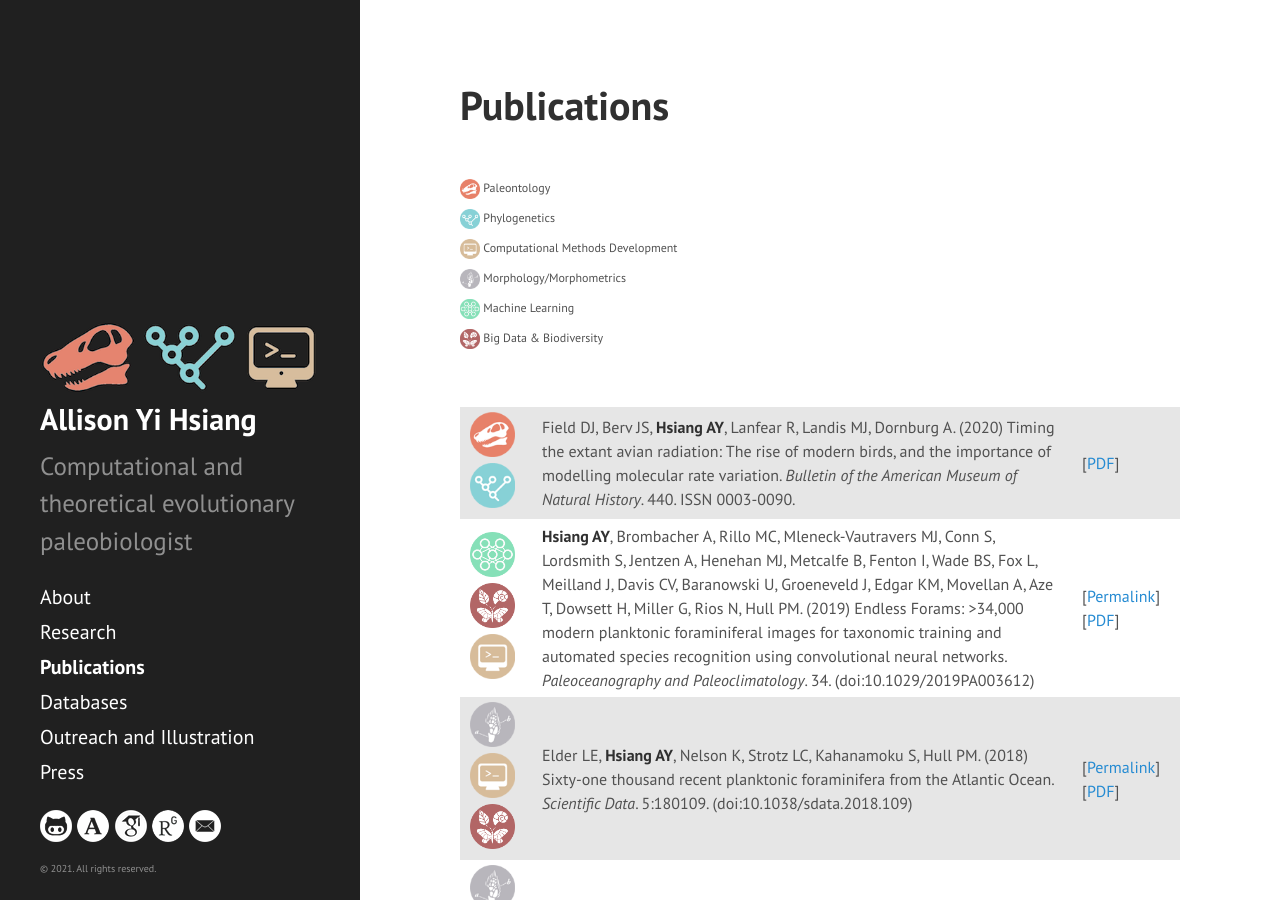
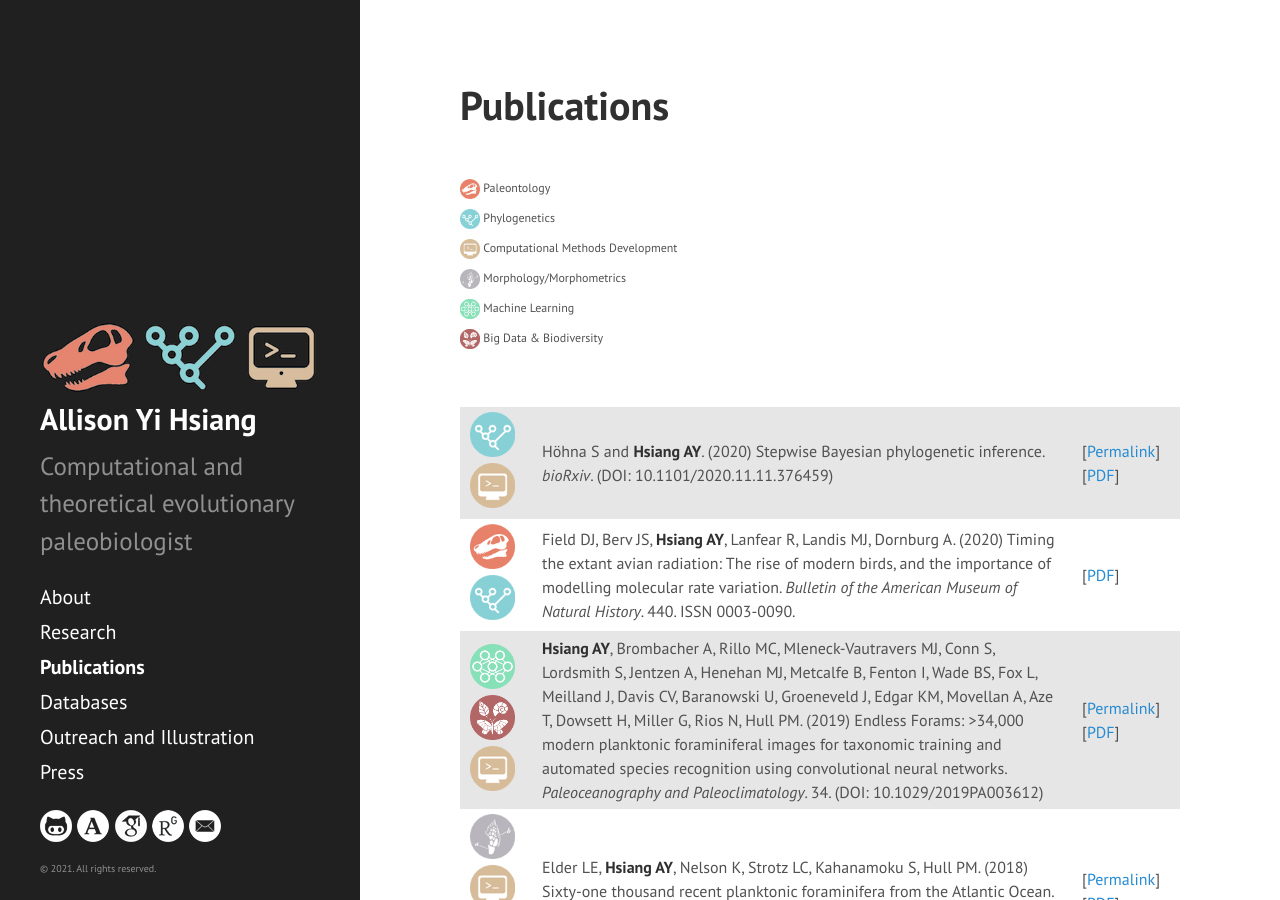
Before and after one commit to ahsiang/ahsiang.github.io, a Jekyll site: the page built from publications.md, in a window 1280 px wide and 900 px high. Built offline with Jekyll 4.4.1, drawn with Linux system fonts in a browser that asks for light colours; some of the changed text lies outside the part shown.

Commit message:
Add SBD citation

```diff
--- a/publications.md
+++ b/publications.md
@@ -26,6 +26,19 @@ order: 2
     <th class="row-links"></th>
   </thead>
   <tbody>
+  	  <tr>
+      <td>
+        <img src="../logos/phylogenetics-icon.png" height="45">
+        <img src="../logos/computational-icon.png" height="45">
+      </td>
+      <td>
+            Höhna S and <strong>Hsiang AY</strong>. (2020) Stepwise Bayesian phylogenetic inference. <em>bioRxiv</em>. (DOI: 10.1101/2020.11.11.376459)
+      </td>
+      <td>
+        [<a href="https://www.biorxiv.org/content/10.1101/2020.11.11.376459v1" target="_blank">Permalink</a>][<a href="../pdfs/Höhna-Hsiang-2020-bioRxiv-StepwiseBayesianInference.pdf" target="_blank">PDF</a>]
+      </td>
+      </tr>
+
       <tr>
       <td>
         <img src="../logos/paleontology-icon.png" height="45">
@@ -46,7 +59,7 @@ order: 2
         <img src="../logos/computational-icon.png" height="45">
       </td>
       <td>
-        <strong>Hsiang AY</strong>, Brombacher A, Rillo MC, Mleneck-Vautravers MJ, Conn S, Lordsmith S, Jentzen A, Henehan MJ, Metcalfe B, Fenton I, Wade BS, Fox L, Meilland J, Davis CV, Baranowski U, Groeneveld J, Edgar KM, Movellan A, Aze T, Dowsett H, Miller G, Rios N, Hull PM. (2019) Endless Forams: >34,000 modern planktonic foraminiferal images for taxonomic training and automated species recognition using convolutional neural networks. <em>Paleoceanography and Paleoclimatology</em>. 34. (doi:10.1029/2019PA003612)
+        <strong>Hsiang AY</strong>, Brombacher A, Rillo MC, Mleneck-Vautravers MJ, Conn S, Lordsmith S, Jentzen A, Henehan MJ, Metcalfe B, Fenton I, Wade BS, Fox L, Meilland J, Davis CV, Baranowski U, Groeneveld J, Edgar KM, Movellan A, Aze T, Dowsett H, Miller G, Rios N, Hull PM. (2019) Endless Forams: >34,000 modern planktonic foraminiferal images for taxonomic training and automated species recognition using convolutional neural networks. <em>Paleoceanography and Paleoclimatology</em>. 34. (DOI: 10.1029/2019PA003612)
       </td>
       <td>
         [<a href="https://agupubs.onlinelibrary.wiley.com/doi/abs/10.1029/2019PA003612" target="_blank">Permalink</a>][<a href="../pdfs/Hsiang-etal-2019-EndlessForams.pdf" target="_blank">PDF</a>]
@@ -60,7 +73,7 @@ order: 2
     <img src="../logos/biodiversity-icon.png" height="45">
     </td>
     <td>
-    Elder LE, <strong>Hsiang AY</strong>, Nelson K, Strotz LC, Kahanamoku S, Hull PM. (2018) Sixty-one thousand recent planktonic foraminifera from the Atlantic Ocean. <em>Scientific Data</em>. 5:180109. (doi:10.1038/sdata.2018.109)
+    Elder LE, <strong>Hsiang AY</strong>, Nelson K, Strotz LC, Kahanamoku S, Hull PM. (2018) Sixty-one thousand recent planktonic foraminifera from the Atlantic Ocean. <em>Scientific Data</em>. 5:180109. (DOI: 10.1038/sdata.2018.109)
     </td>
     <td>
     [<a href="https://www.nature.com/articles/sdata2018109" target="_blank">Permalink</a>][<a href="../pdfs/Elder-etal-2018-ScientificData-ForamData.pdf" target="_blank">PDF</a>]
```
